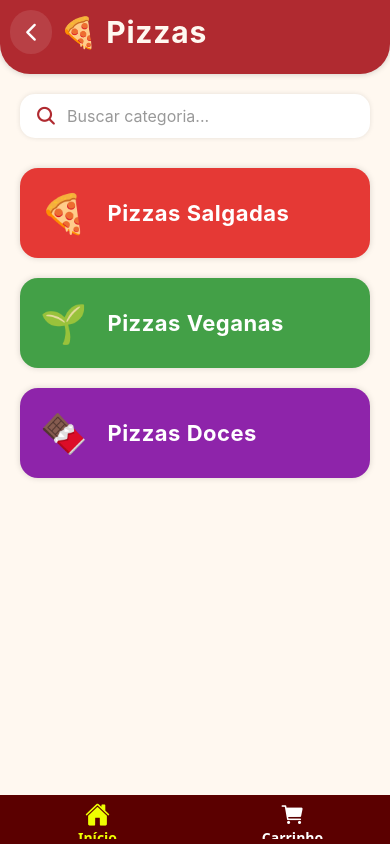
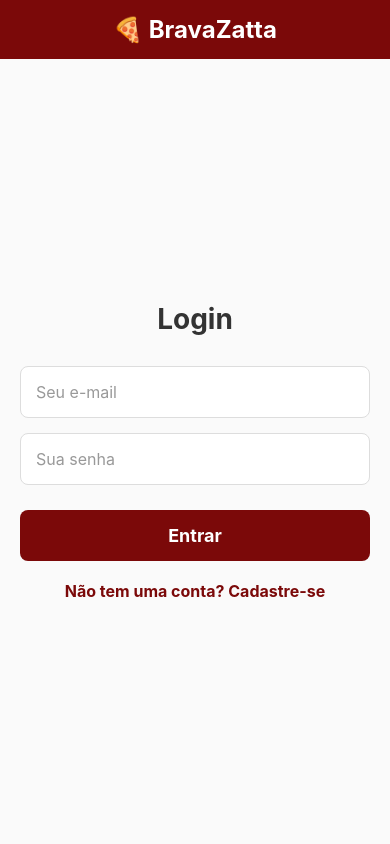
Before and after one commit to victoriaFatobene/TCC-Project, a React Native app in the folder mobile/: screen /Pizzas in a window 390 px wide. Built offline with nearby package versions, Linux system fonts and the light colour scheme; what react-native-worklets would draw is missing.

Commit message:
Login e Cadastro

```diff
--- a/mobile/App.tsx
+++ b/mobile/App.tsx
@@ -6,7 +6,13 @@ import { createBottomTabNavigator } from '@react-navigation/bottom-tabs';
 import { Ionicons } from '@expo/vector-icons';
 import { CartProvider } from './src/contexts/CartContext';
 
-// --- IMPORTS ---
+import { AuthProvider, useAuth } from './src/contexts/AuthContext';
+
+import LoginScreen from './src/screens/Login';
+import RegisterScreen from './src/screens/Register';
+
+
+
 import HomeScreen from './src/screens/TelaInicial';
 import Pizzas from './src/screens/Pizzas';
 import MenuPizzas from './src/screens/MenuPizzas';
@@ -29,7 +35,7 @@ import StatusPedido from './src/screens/StatusPedido';
 import CadastroCartao from './src/screens/CadastroCartao';
 import VerMais from './src/screens/VerMais';
 
-// --- TIPAGEM ---
+
 type RootStackParamList = {
   MainTabs: undefined;
   Pagamento: { novoCartao?: object };
@@ -62,12 +68,31 @@ type TabParamList = {
   Carrinho: undefined;
 };
 
-// --- ESTRUTURA DE NAVEGAÇÃO ---
+
+type AuthStackParamList = {
+  Login: undefined;
+  Register: undefined;
+};
+
+
+
 const RootStack = createStackNavigator<RootStackParamList>();
 const MenuStackNav = createStackNavigator<MenuStackParamList>();
 const Tab = createBottomTabNavigator<TabParamList>();
 
-// Navegador com as telas do menu
+
+const AuthStack = createStackNavigator<AuthStackParamList>();
+function AuthScreens() {
+  return (
+    <AuthStack.Navigator screenOptions={{ headerShown: false }}>
+      <AuthStack.Screen name="Login" component={LoginScreen} />
+      <AuthStack.Screen name="Register" component={RegisterScreen} />
+    </AuthStack.Navigator>
+  );
+}
+
+
+
 function MenuScreens() {
   return (
     <MenuStackNav.Navigator screenOptions={{ headerShown: false }}>
@@ -91,7 +116,7 @@ function MenuScreens() {
   );
 }
 
-// Navegador com as abas principais (Início e Carrinho)
+
 function TabNavigator() {
   return (
     <Tab.Navigator
@@ -123,21 +148,41 @@ function TabNavigator() {
   );
 }
 
-// Navegador principal que controla tudo
-export default function App() {
+
+function RootNavigator() {
+  const { session } = useAuth();
+
   return (
-    <GestureHandlerRootView style={{ flex: 1 }}>
-      <CartProvider>
-        <NavigationContainer>
     <RootStack.Navigator screenOptions={{ headerShown: false }}>
+      {session && session.user ? (
+
+        <>
           <RootStack.Screen name="MainTabs" component={TabNavigator} />
           <RootStack.Screen name="Pagamento" component={Pagamento} />
           <RootStack.Screen name="StatusPedido" component={StatusPedido} />
           <RootStack.Screen name="CadastroCartao" component={CadastroCartao} />
           <RootStack.Screen name="Avaliacao" component={Avaliacao} />
+        </>
+      ) : (
+
+        <RootStack.Screen name="MainTabs" component={AuthScreens} />
+      )}
     </RootStack.Navigator>
+  );
+}
+
+
+
+export default function App() {
+  return (
+    <GestureHandlerRootView style={{ flex: 1 }}>
+      <AuthProvider>
+        <CartProvider>
+          <NavigationContainer>
+            <RootNavigator />
           </NavigationContainer>
         </CartProvider>
+      </AuthProvider>
     </GestureHandlerRootView>
   );
 }
--- a/mobile/src/contexts/AuthContext.tsx
+++ b/mobile/src/contexts/AuthContext.tsx
@@ -1,37 +1,127 @@
-import React, { createContext, useState, ReactNode, useContext } from "react";
+import React, { createContext, useState, useEffect, useContext, ReactNode } from 'react';
+import { supabase } from '../services/supabase';
+import { Alert } from 'react-native';
+import { Session, User } from '@supabase/supabase-js';
 
+// 1. Definir os tipos de dados do contexto
 type AuthContextData = {
-  isLoggedIn: boolean;
-  login: (email: string, password: string) => void;
-  logout: () => void;
+  session: Session | null;
+  user: User | undefined;
+  loading: boolean;
+  signIn: (email: string, password: string) => Promise<void>;
+  signUp: (email: string, password: string) => Promise<void>;
+  signOut: () => Promise<void>;
 };
 
+// 2. Definir o tipo das props do Provedor
 type AuthProviderProps = {
   children: ReactNode;
 };
 
-const AuthContext = createContext<AuthContextData>({} as AuthContextData);
+// 3. Criar o Contexto
+const AuthContext = createContext<AuthContextData | undefined>(undefined);
 
+// 4. Criar o Provedor
 export const AuthProvider = ({ children }: AuthProviderProps) => {
-  const [isLoggedIn, setIsLoggedIn] = useState(false);
+  const [session, setSession] = useState<Session | null>(null);
+  const [loading, setLoading] = useState(true);
 
-  const login = (email: string, password: string) => {
-    if (email && password) {
-      setIsLoggedIn(true);
-      console.log("Usuário logado:", email);
-    }
-  };
+  useEffect(() => {
+    setLoading(true);
 
-  const logout = () => {
-    setIsLoggedIn(false);
-    console.log("Usuário deslogado");
+    supabase.auth.getSession().then(({ data: { session } }) => {
+      setSession(session);
+      setLoading(false);
+    }).catch(error => {
+      console.error("Erro ao pegar sessão:", error.message);
+      setLoading(false);
+    });
+
+    const { data: authListener } = supabase.auth.onAuthStateChange(
+      (_event, session) => {
+        setSession(session);
+      }
+    );
+
+    return () => {
+      authListener.subscription.unsubscribe();
+    };
+  }, []);
+
+  // Valor que será compartilhado
+  const value: AuthContextData = {
+    session,
+    user: session?.user,
+    loading,
+
+    // Função de Login (Não muda)
+    signIn: async (email, password) => {
+      const { error } = await supabase.auth.signInWithPassword({
+        email,
+        password,
+      });
+      if (error) Alert.alert("Erro no Login", error.message);
+    },
+
+    // --- A MUDANÇA ESTÁ AQUI ---
+    // Função de Cadastro (Cria o usuário e desloga em seguida)
+    signUp: async (email, password) => {
+
+      // Passo 1: Cria o usuário no sistema de Auth
+      const { data: authData, error: authError } = await supabase.auth.signUp({
+        email,
+        password,
+      });
+
+      if (authError) {
+        return Alert.alert("Erro no Cadastro", authError.message);
+      }
+
+      if (!authData.user) {
+        return Alert.alert("Erro", "Não foi possível criar o usuário.");
+      }
+
+      // Passo 2: Salva o usuário na sua tabela 'public.users'
+      // (Já corrigimos os erros de 'name' e 'updated_at' no Supabase)
+      const { error: publicError } = await supabase
+        .from('users')
+        .insert({
+          id: authData.user.id,
+          email: authData.user.email,
+        });
+
+      if (publicError) {
+        console.error("Erro ao salvar em public.users:", publicError.message);
+      }
+
+      // --- A LINHA MÁGICA! ---
+      // Imediatamente desloga o usuário para destruir a sessão
+      // e impedir o login automático.
+      await supabase.auth.signOut();
+
+      // Mensagem de sucesso atualizada!
+      Alert.alert('Cadastro Concluído!', 'Por favor, faça o login.');
+    },
+
+    // Função de Logout (Não muda)
+    signOut: async () => {
+      const { error } = await supabase.auth.signOut();
+      if (error) Alert.alert("Erro no Logout", error.message);
+    },
   };
 
   return (
-    <AuthContext.Provider value={{ isLoggedIn, login, logout }}>
-      {children}
+    <AuthContext.Provider value={value}>
+      {!loading && children}
     </AuthContext.Provider>
   );
 };
 
-export const useAuth = () => useContext(AuthContext);
+// 5. Criar o Hook (Não muda)
+export const useAuth = () => {
+  const context = useContext(AuthContext);
+  if (context === undefined) {
+    throw new Error('useAuth deve ser usado dentro de um AuthProvider');
+  }
+  return context;
+};
--- /dev/null
+++ b/mobile/src/screens/Login/index.js
@@ -0,0 +1,110 @@
+import React, { useState } from "react";
+import {
+  View,
+  Text,
+  StyleSheet,
+  TouchableOpacity,
+  StatusBar,
+  TextInput,
+  ActivityIndicator,
+  Alert
+} from "react-native";
+import { useSafeAreaInsets } from "react-native-safe-area-context";
+import { useAuth } from "../../contexts/AuthContext";
+
+export default function Login({ navigation }) {
+  const insets = useSafeAreaInsets();
+  const [email, setEmail] = useState('');
+  const [password, setPassword] = useState('');
+  const [loading, setLoading] = useState(false);
+  const { signIn } = useAuth();
+
+  const handleLogin = async () => {
+    if (!email || !password) {
+      return Alert.alert('Atenção', 'Preencha e-mail e senha.');
+    }
+    setLoading(true);
+    await signIn(email, password);
+    setLoading(false);
+  };
+
+  return (
+    <View style={styles.container}>
+      <StatusBar barStyle="light-content" backgroundColor="#7B0909" />
+      <View style={[styles.header, { paddingTop: insets.top + 15 }]}>
+        <Text style={styles.headerTitle}>🍕 BravaZatta</Text>
+      </View>
+
+      <View style={styles.content}>
+        <Text style={styles.title}>Login</Text>
+        <TextInput
+          style={styles.input}
+          placeholder="Seu e-mail"
+          placeholderTextColor="#999"
+          value={email}
+          onChangeText={setEmail}
+          keyboardType="email-address"
+          autoCapitalize="none"
+        />
+        <TextInput
+          style={styles.input}
+          placeholder="Sua senha"
+          placeholderTextColor="#999"
+          value={password}
+          onChangeText={setPassword}
+          secureTextEntry
+        />
+        <TouchableOpacity
+          style={styles.button}
+          onPress={handleLogin}
+          disabled={loading}
+        >
+          {loading ? (
+            <ActivityIndicator color="#FFF" />
+          ) : (
+            <Text style={styles.buttonText}>Entrar</Text>
+          )}
+        </TouchableOpacity>
+
+        <TouchableOpacity
+          style={styles.linkButton}
+          onPress={() => navigation.navigate('Register')}
+        >
+          <Text style={styles.linkText}>Não tem uma conta? Cadastre-se</Text>
+        </TouchableOpacity>
+      </View>
+    </View>
+  );
+}
+
+const styles = StyleSheet.create({
+  container: { flex: 1, backgroundColor: '#FAFAFA' },
+  header: {
+    backgroundColor: '#7B0909',
+    paddingBottom: 15,
+    paddingHorizontal: 15,
+    alignItems: 'center',
+  },
+  headerTitle: { color: '#FFFFFF', fontSize: 24, fontWeight: 'bold' },
+  content: { flex: 1, justifyContent: 'center', padding: 20 },
+  title: { fontSize: 28, fontWeight: 'bold', color: '#333', textAlign: 'center', marginBottom: 30 },
+  input: {
+    backgroundColor: '#FFF',
+    borderWidth: 1,
+    borderColor: '#DDD',
+    borderRadius: 8,
+    padding: 15,
+    fontSize: 16,
+    marginBottom: 15,
+  },
+  button: {
+    backgroundColor: '#7B0909',
+    padding: 15,
+    borderRadius: 8,
+    alignItems: 'center',
+    marginTop: 10,
+  },
+  buttonText: { color: '#FFF', fontSize: 18, fontWeight: 'bold' },
+  linkButton: { marginTop: 20, alignItems: 'center' },
+  linkText: { color: '#7B0909', fontSize: 16, fontWeight: 'bold' },
+});
--- /dev/null
+++ b/mobile/src/screens/Register/index.js
@@ -0,0 +1,108 @@
+import React, { useState } from "react";
+import {
+  View,
+  Text,
+  StyleSheet,
+  TouchableOpacity,
+  StatusBar,
+  TextInput,
+  ActivityIndicator,
+  Alert
+} from "react-native";
+import { useSafeAreaInsets } from "react-native-safe-area-context";
+import { useAuth } from "../../contexts/AuthContext";
+
+export default function Register({ navigation }) {
+  const insets = useSafeAreaInsets();
+  const [email, setEmail] = useState('');
+  const [password, setPassword] = useState('');
+  const [loading, setLoading] = useState(false);
+  const { signUp } = useAuth();
+
+  const handleRegister = async () => {
+    if (!email || !password) {
+      return Alert.alert('Atenção', 'Preencha e-mail e senha.');
+    }
+    setLoading(true);
+    await signUp(email, password);
+    setLoading(false);
+    navigation.goBack(); // Volta para o Login
+  };
+
+  return (
+    <View style={styles.container}>
+      <StatusBar barStyle="light-content" backgroundColor="#7B0909" />
+      <View style={[styles.header, { paddingTop: insets.top + 15 }]}>
+        <TouchableOpacity onPress={() => navigation.goBack()} style={styles.backButton}>
+          <Text style={styles.backButtonText}>{'<'}</Text>
+        </TouchableOpacity>
+        <Text style={styles.headerTitle}>Criar Conta</Text>
+      </View>
+
+      <View style={styles.content}>
+        <Text style={styles.title}>Novo Cadastro</Text>
+        <TextInput
+          style={styles.input}
+          placeholder="Seu e-mail"
+          placeholderTextColor="#999"
+          value={email}
+          onChangeText={setEmail}
+          keyboardType="email-address"
+          autoCapitalize="none"
+        />
+        <TextInput
+          style={styles.input}
+          placeholder="Crie uma senha"
+          placeholderTextColor="#999"
+          value={password}
+          onChangeText={setPassword}
+          secureTextEntry
+        />
+        <TouchableOpacity
+          style={styles.button}
+          onPress={handleRegister}
+          disabled={loading}
+        >
+          {loading ? (
+            <ActivityIndicator color="#FFF" />
+          ) : (
+            <Text style={styles.buttonText}>Cadastrar</Text>
+          )}
+        </TouchableOpacity>
+      </View>
+    </View>
+  );
+}
+
+const styles = StyleSheet.create({
+  container: { flex: 1, backgroundColor: '#FAFAFA' },
+  header: {
+    flexDirection: 'row',
+    alignItems: 'center',
+    backgroundColor: '#7B0909',
+    paddingBottom: 15,
+    paddingHorizontal: 15,
+  },
+  backButton: { padding: 5, marginRight: 15 },
+  backButtonText: { color: '#FFFFFF', fontSize: 24, fontWeight: 'bold' },
+  headerTitle: { color: '#FFFFFF', fontSize: 22, fontWeight: 'bold' },
+  content: { flex: 1, justifyContent: 'center', padding: 20 },
+  title: { fontSize: 28, fontWeight: 'bold', color: '#333', textAlign: 'center', marginBottom: 30 },
+  input: {
+    backgroundColor: '#FFF',
+    borderWidth: 1,
+    borderColor: '#DDD',
+    borderRadius: 8,
+    padding: 15,
+    fontSize: 16,
+    marginBottom: 15,
+  },
+  button: {
+    backgroundColor: '#7B0909',
+    padding: 15,
+    borderRadius: 8,
+    alignItems: 'center',
+    marginTop: 10,
+  },
+  buttonText: { color: '#FFF', fontSize: 18, fontWeight: 'bold' },
+});
```
Lines whose indentation alone changed are shown as unchanged.
